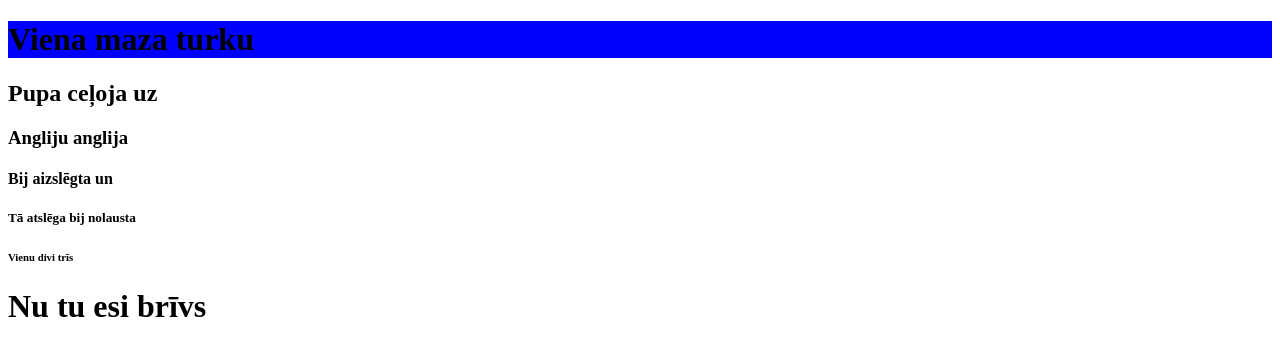
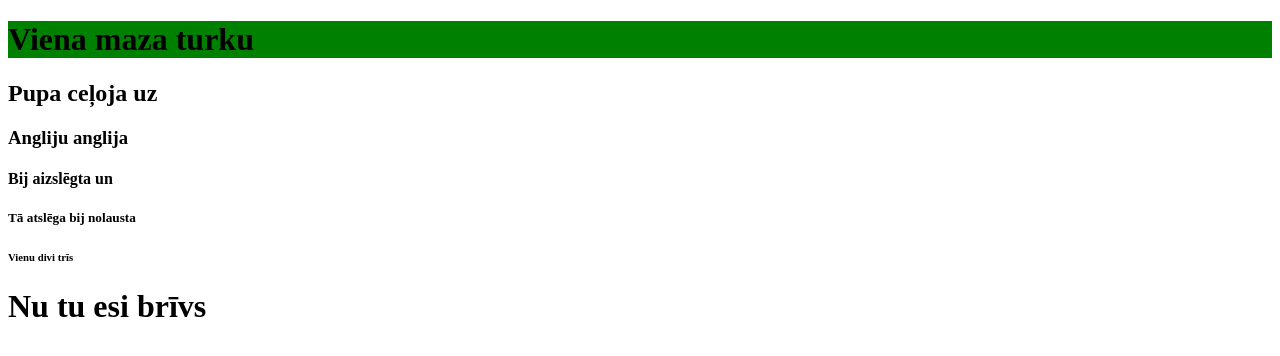
Before and after one commit to brikmanis/w3bpage_style, a plain HTML site: page index.html in a window 1280 px wide. Drawn offline with Linux system fonts and the light colour scheme.

Commit message:
Update index.html

```diff
--- a/index.html
+++ b/index.html
@@ -6,7 +6,7 @@
 
 <body>
 
-<h1 style="background-color:blue;">Viena maza turku</h1>
+<h1 style="background-color:green;">Viena maza turku</h1>
 <h2>Pupa ceļoja uz</h2>
 <h3>Angliju anglija</h3>
 <h4>Bij aizslēgta un</h4>
```
